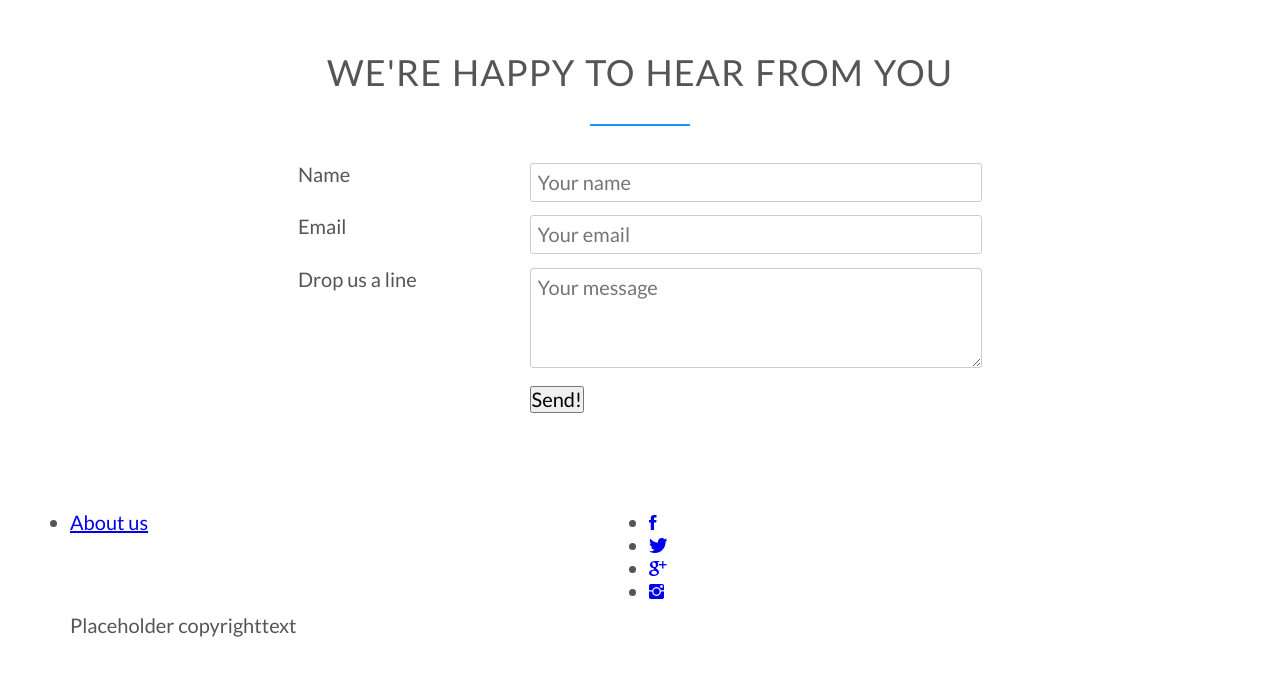
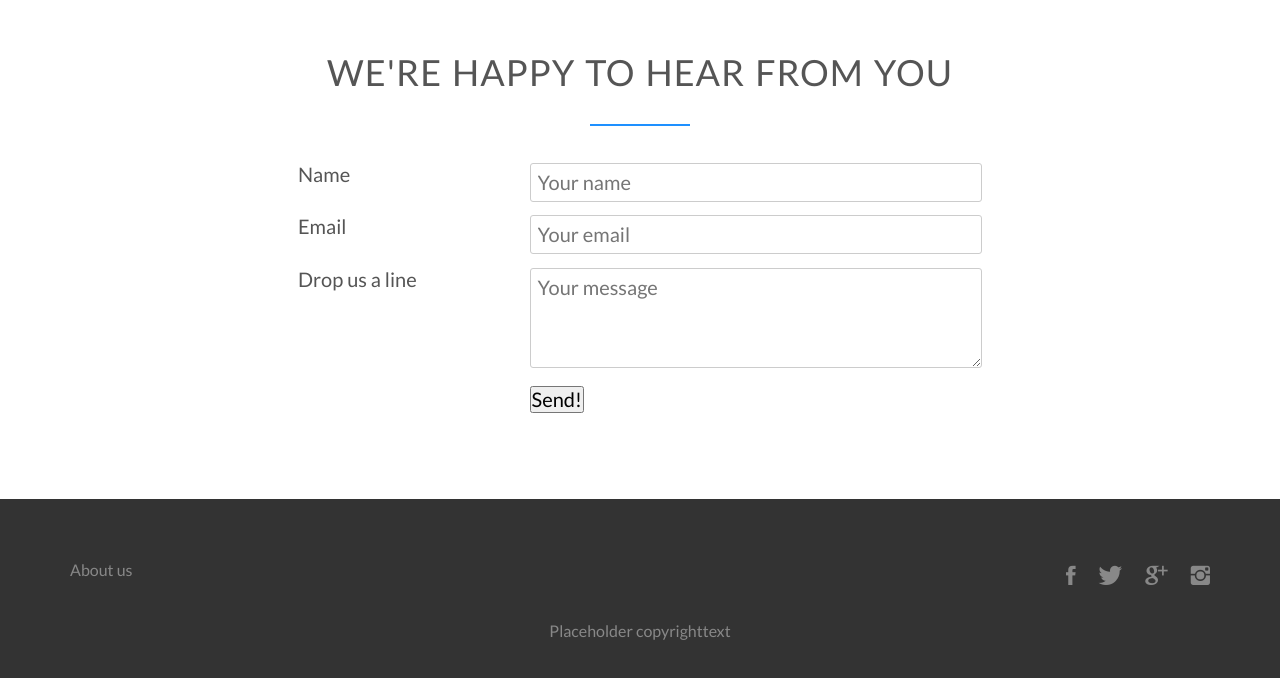
Before and after one commit to edgars61/Motorized-Marketing-Website, a plain HTML site: page index.html in a window 1280 px wide. Shown: the part 2238-2916 px from the top of the page. Before the commit the page ends 2875 px from the top, so only its background shows below. Drawn offline with Linux system fonts and the light colour scheme; files whose address does not match are found by name.

Commit message:
Footer customized with CSS

```diff
--- a/Resources/css/style.css
+++ b/Resources/css/style.css
@@ -266,4 +266,86 @@ input[type=checkbox] {
     margin: 10px 5px 10px 0;
 }
 
-*:focus {outline: none;}
+:focus {outline: none;}
+
+
+
+/*-------------------Footer----------*/
+footer {
+    background-color: #333;
+    padding: 50px;
+    font-size: 80%;
+}
+
+.footer-nav {
+    list-style: none;
+    float: left;
+}
+
+.social-links {
+    list-style: none;
+    float: right;
+}
+
+.footer-nav li,
+.social-links li {
+    display: inline-block;
+    margin-right: 20px;
+}
+
+.footer-nav li:last-child,
+.social-links li:last-child {
+    margin-right: 0;
+}
+
+.footer-nav li a:link,
+.footer-nav li a:visited,
+.social-links li a:link,
+.social-links li a:visited {
+    text-decoration: none;
+    border: 0;
+    color: #888;
+    -webkit-transition: color 0.2s;
+    transition: color 0.2s;
+}
+
+.footer-nav li a:hover,
+.footer-nav li a:active {
+    color: #ddd;
+}
+
+.social-links li a:link,
+.social-links li a:visited {
+    font-size: 160%;
+}
+
+.ion-social-facebook,
+.ion-social-twitter,
+.ion-social-googleplus,
+.ion-social-instagram {
+    -webkit-transition: color 0.2s;
+    transition: color 0.2s;
+}
+
+.ion-social-facebook:hover {
+    color: #3b5998;
+}
+
+.ion-social-twitter:hover {
+    color: #00aced;
+}
+
+.ion-social-googleplus:hover {
+    color: #dd4b39;
+}
+
+.ion-social-instagram:hover {
+    color: #517fa4;
+}
+
+
+footer p {
+    color: #888;
+    text-align: center;
+    margin-top: 20px;
+}
--- a/index.html
+++ b/index.html
@@ -204,7 +204,7 @@
 
 
 <!------------------------------------------------------------------Footer--------------------------------------------------------->
-                <footer>
+            <footer class="foot">
             <div class="row">
                 <div class="col span-1-of-2">
                     <ul class="footer-nav">
```
